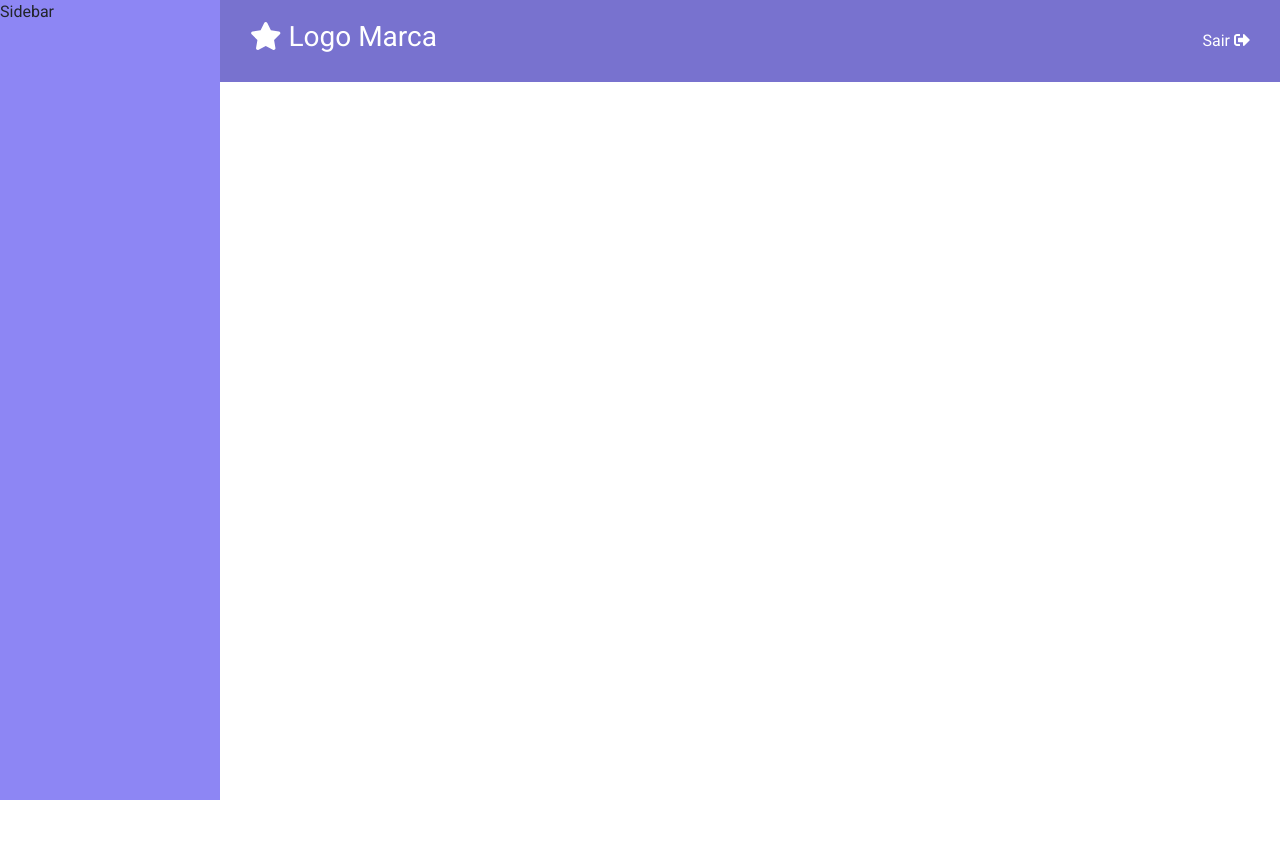
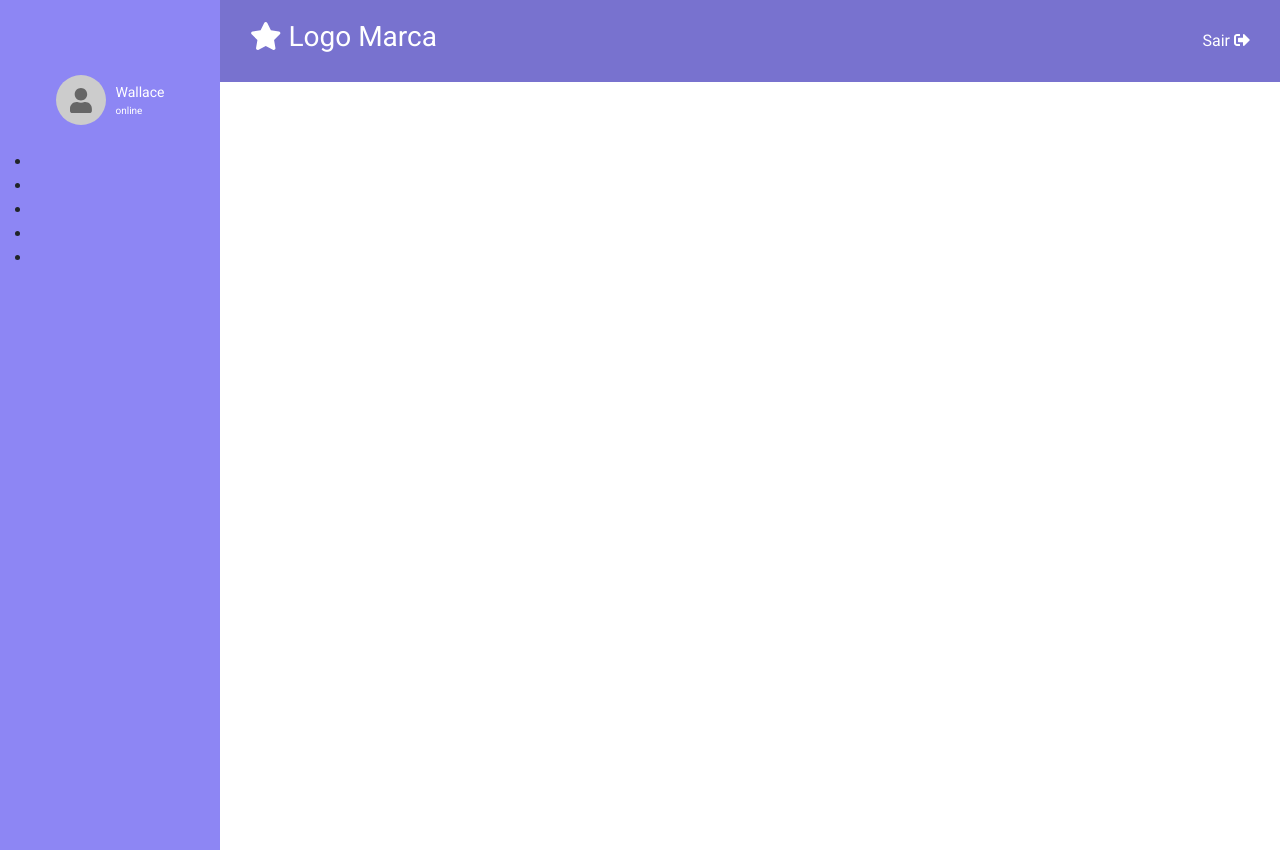
Before and after one commit to wbhaese/VueJs-Laravel-Dashboard, a Vue app in the folder frontend/: page /#/home in a window 1280 px wide. Before the commit the page ends 800 px from the top, so only its background shows below. Built offline with nearby package versions, Linux system fonts and the light colour scheme.

Commit message:
Add left side bar with some user data

```diff
--- a/frontend/src/pages/DashBoard/components/SideBarComponent.vue
+++ b/frontend/src/pages/DashBoard/components/SideBarComponent.vue
@@ -1,6 +1,25 @@
 <template>
-    <div>
-        <p>Sidebar</p>
+    <div class="sidebar">
+        <div class="top">
+            <div class="avatar">
+                <span><i class="fa fa-user icon"></i></span>
+            </div>
+            <div class="info">
+                <p class="name">Wallace</p>
+                <p class="status">online</p>
+            </div>
+        </div>
+
+        <div class="menu">
+            <ul>
+                <li></li>
+                <li></li>
+                <li></li>
+                <li></li>
+                <li></li>
+            </ul>
+
+        </div>
     </div>
 </template>
 
@@ -12,5 +31,49 @@ export default {
 </script>
 
 <style lang="scss">
+    .sidebar{
+        .top{
+            width: 100%;
+            display: flex;
+            justify-content: center;
+            align-items: center;
+            padding: 25px 5px;
+            margin-top: 50px;
+
+            .avatar{
+                margin-right: 10px;
+
+                span {
+                    // display: block;
+                    width: 50px;
+                    height: 50px;
+                    border-radius: 50%;
+                    background-color: #CCC;
+                    display: flex;
+                    justify-content: center;
+                    align-items: center;
+                    font-size: 25px;
+                    color: #666666;
+                }
+            }
+
+            .info{
+
+                p{
+                    margin: 0;
+                    color:#FFF;
+                }
+
+                .name{
+                    font-size: 14px;
+                }
+
+                .status{
+                    margin: 0;
+                    font-size: 10px;
+                }
+            }
+        }
+    }
 
 </style>
```
Also changed, not shown: 1 other file (tests, documents, lock files or other folders).
